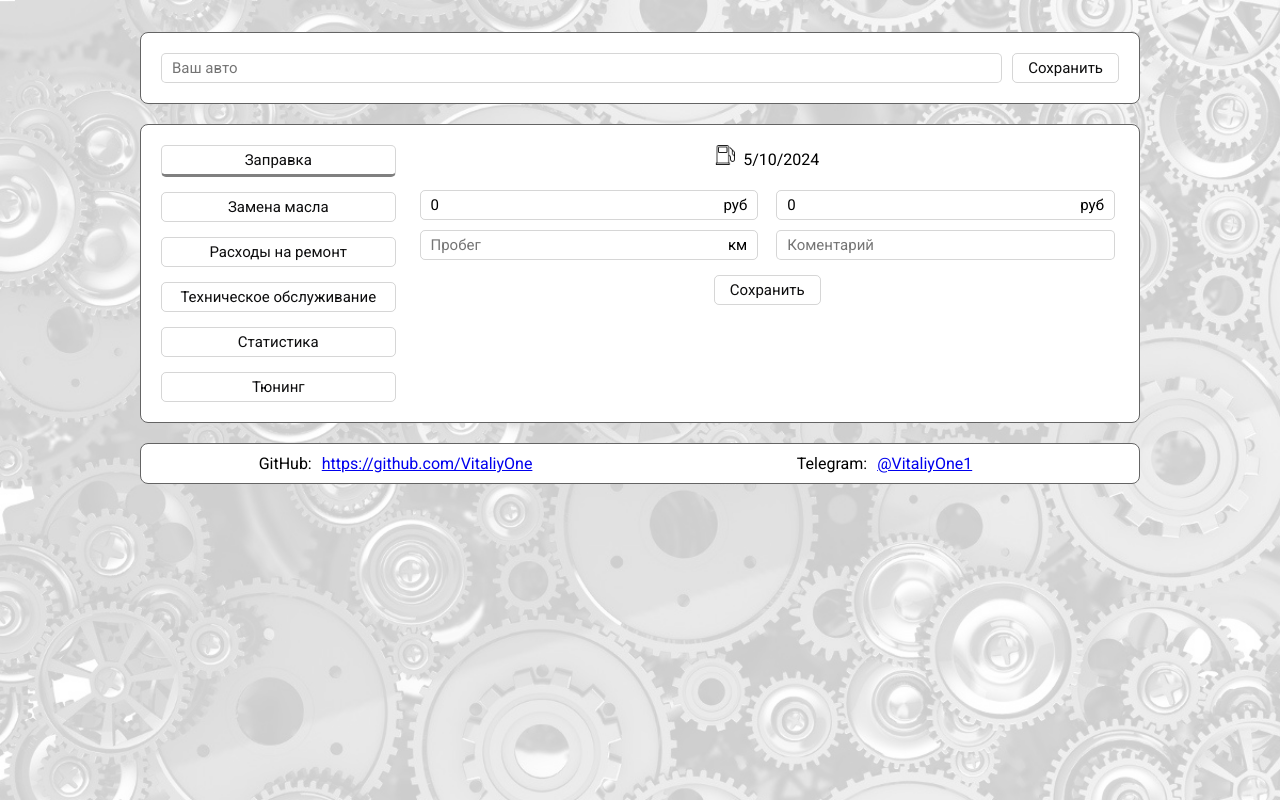
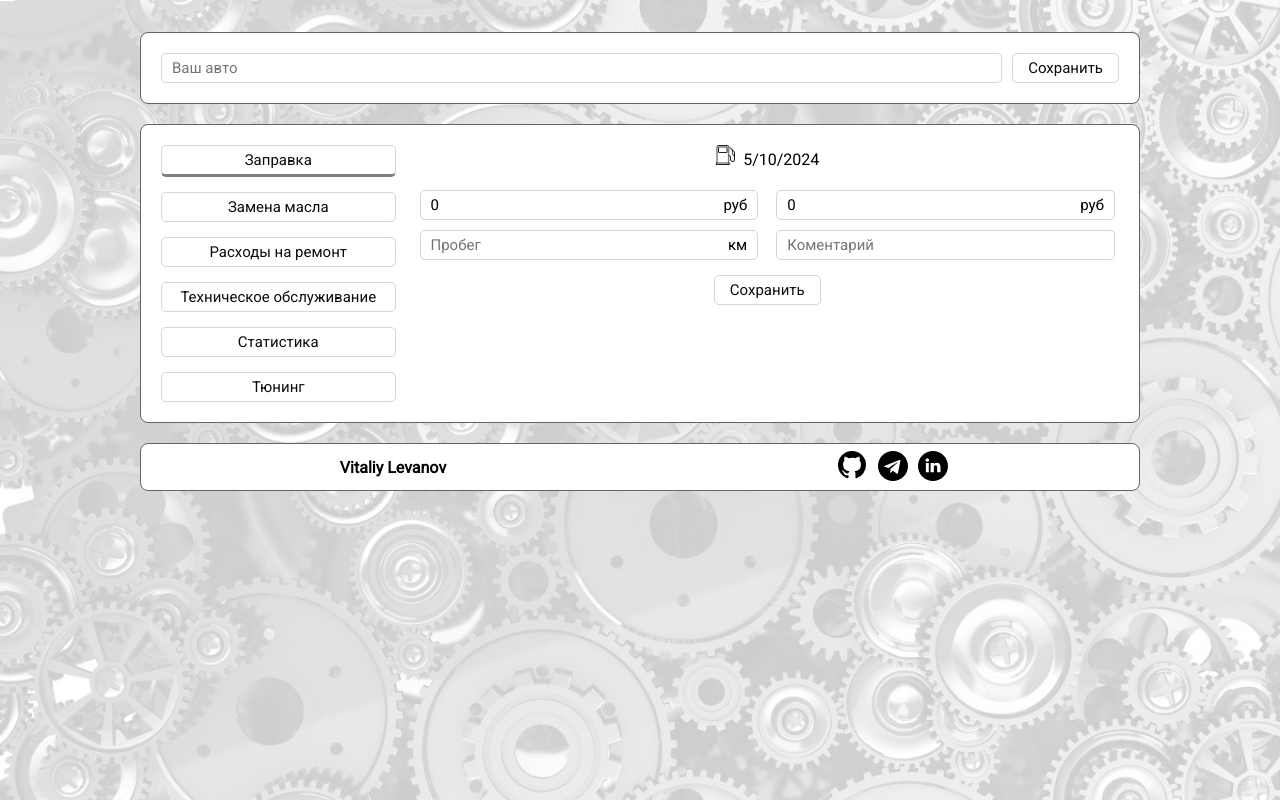
Before and after one commit to VitaliyOne/car-maintenance, a React (Vite) app: page / in a window 1280 px wide. Built offline with nearby package versions, Linux system fonts and the light colour scheme.

Commit message:
Update the footer

```diff
--- a/src/App.css
+++ b/src/App.css
@@ -41,12 +41,13 @@
     border: 1px solid rgb(100, 100, 100);
 }
 
-.Footer{
+.footer{
     margin-top: 20px;
-    padding: 10px;
+    padding: 5px;
     background-color: rgb(255, 255, 255);
     display: grid;
     grid-template-columns: repeat(auto-fit, minmax(200px, 1fr));
+    align-items: center;
     border: 1px solid rgb(100, 100, 100);
     border-radius: 8px;
 }
@@ -89,3 +90,22 @@
 .infoStats{
     display: grid ;
 }
+
+table {
+    border-collapse: collapse;
+    width: 100%;
+    margin: 15px 0;
+  }
+
+  table, th, td {
+    border: 1px solid rgba(51, 51, 51, 0.2);
+  }
+
+  th, td {
+    padding: 5px;
+    text-align: center;
+  }
+
+  tr:nth-child(even) td {
+    background-color: #f2f2f2;
+  }
--- a/src/components/Footer.tsx
+++ b/src/components/Footer.tsx
@@ -1,29 +1,30 @@
-
 const Footer = () => {
   return (
-    <footer className="Footer">
-      <p>
-        GitHub:
+    <footer className="footer">
+      <h4>Vitaliy Levanov</h4>
+      <nav>
         <a
-          href="https://github.com/VitaliyOne/marvel-heroes-list"
+          href="https://github.com/VitaliyOne/car-maintenance"
           target="_blank"
-          rel="noopener noreferrer"
           style={{ marginLeft: "10px" }}
         >
-          https://github.com/VitaliyOne
+          <svg xmlns="http://www.w3.org/2000/svg" width="32px" height="32px" viewBox="0 0 16 16" fill="none"><path fill="#000000" fillRule="evenodd" d="M8 1C4.133 1 1 4.13 1 7.993c0 3.09 2.006 5.71 4.787 6.635.35.064.478-.152.478-.337 0-.166-.006-.606-.01-1.19-1.947.423-2.357-.937-2.357-.937-.319-.808-.778-1.023-.778-1.023-.635-.434.048-.425.048-.425.703.05 1.073.72 1.073.72.624 1.07 1.638.76 2.037.582.063-.452.244-.76.444-.935-1.554-.176-3.188-.776-3.188-3.456 0-.763.273-1.388.72-1.876-.072-.177-.312-.888.07-1.85 0 0 .586-.189 1.924.716A6.711 6.711 0 018 4.381c.595.003 1.194.08 1.753.236 1.336-.905 1.923-.717 1.923-.717.382.963.142 1.674.07 1.85.448.49.72 1.114.72 1.877 0 2.686-1.638 3.278-3.197 3.45.251.216.475.643.475 1.296 0 .934-.009 1.688-.009 1.918 0 .187.127.404.482.336A6.996 6.996 0 0015 7.993 6.997 6.997 0 008 1z" clipRule="evenodd" /></svg>
         </a>
-      </p>
-      <p>
-        Telegram:
         <a
           href="https://t.me/VitaliyOne1"
           target="_blank"
-          rel="noopener noreferrer"
           style={{ marginLeft: "10px" }}
         >
-          @VitaliyOne1
+          <svg xmlns="http://www.w3.org/2000/svg" fill="#000000" width="30px" height="30px" viewBox="0 0 24 24"><path d="m12 0c-6.627 0-12 5.373-12 12s5.373 12 12 12 12-5.373 12-12c0-6.627-5.373-12-12-12zm5.894 8.221-1.97 9.28c-.145.658-.537.818-1.084.508l-3-2.21-1.446 1.394c-.14.18-.357.295-.6.295-.002 0-.003 0-.005 0l.213-3.054 5.56-5.022c.24-.213-.054-.334-.373-.121l-6.869 4.326-2.96-.924c-.64-.203-.658-.64.135-.954l11.566-4.458c.538-.196 1.006.128.832.941z" /></svg>
         </a>
-      </p>
+        <a
+          href="https://www.linkedin.com/in/vitaliyone"
+          target="_blank"
+          style={{ marginLeft: "10px" }}
+        >
+          <svg xmlns="http://www.w3.org/2000/svg" fill="#000000" height="30px" width="30px" version="1.1" id="Layer_1" viewBox="-143 145 512 512"><path d="M113,145c-141.4,0-256,114.6-256,256s114.6,256,256,256s256-114.6,256-256S254.4,145,113,145z M41.4,508.1H-8.5V348.4h49.9  V508.1z M15.1,328.4h-0.4c-18.1,0-29.8-12.2-29.8-27.7c0-15.8,12.1-27.7,30.5-27.7c18.4,0,29.7,11.9,30.1,27.7  C45.6,316.1,33.9,328.4,15.1,328.4z M241,508.1h-56.6v-82.6c0-21.6-8.8-36.4-28.3-36.4c-14.9,0-23.2,10-27,19.6  c-1.4,3.4-1.2,8.2-1.2,13.1v86.3H71.8c0,0,0.7-146.4,0-159.7h56.1v25.1c3.3-11,21.2-26.6,49.8-26.6c35.5,0,63.3,23,63.3,72.4V508.1z  " /></svg>
+        </a>
+      </nav>
     </footer>
   )
 }
--- a/src/components/UI/textarea/MyTextarea.module.css
+++ b/src/components/UI/textarea/MyTextarea.module.css
@@ -6,6 +6,7 @@
     outline:none;
     font-size: 15px;
     width: 100%;
+    resize: vertical;
 }
 
 .myTextarea:hover{
--- a/src/components/statistics/Statistics.tsx
+++ b/src/components/statistics/Statistics.tsx
@@ -7,9 +7,9 @@ const Statistics = () => {
   const cars = useAppSelector((state) => state.cars.cars || []);
   return (
     <section>
-      <time className="time" style={{float: 'left'}}><img src={Stats} alt="IconRepairCosts" style={{ height: "30px" }} /> &nbsp;{dateTime}</time>
+      <time className="time" style={{ float: 'left' }}><img src={Stats} alt="IconRepairCosts" style={{ height: "30px" }} /> &nbsp;{dateTime}</time>
       {cars && cars.length > 0 ? <h1 style={{ margin: '15px 0' }}>Выбран авто: {cars[0].name}</h1> : <h1 style={{ margin: '15px 0' }}>Для просмотра статискики укажите авто</h1>}
-      <NavStatistics/>
+      <NavStatistics />
     </section>
   )
 }
--- a/src/components/statistics/tabsStatistics/FuelFillingTable.tsx
+++ b/src/components/statistics/tabsStatistics/FuelFillingTable.tsx
@@ -25,7 +25,7 @@ const FuelFillingTable = () => {
                   <td>{fuel.amount}</td>
                   <td>{fuel.price}</td>
                   <td>{fuel.mileage}</td>
-                    <td>{(fuel.amount / fuel.price).toFixed(2)}</td>
+                  <td>{(fuel.price !== 0) ? ((fuel.amount / fuel.price).toFixed(2)) : '-'}</td>
                   <td>{fuel.comment}</td>
                 </tr>
               ))}
```
Lines whose indentation alone changed are shown as unchanged.
